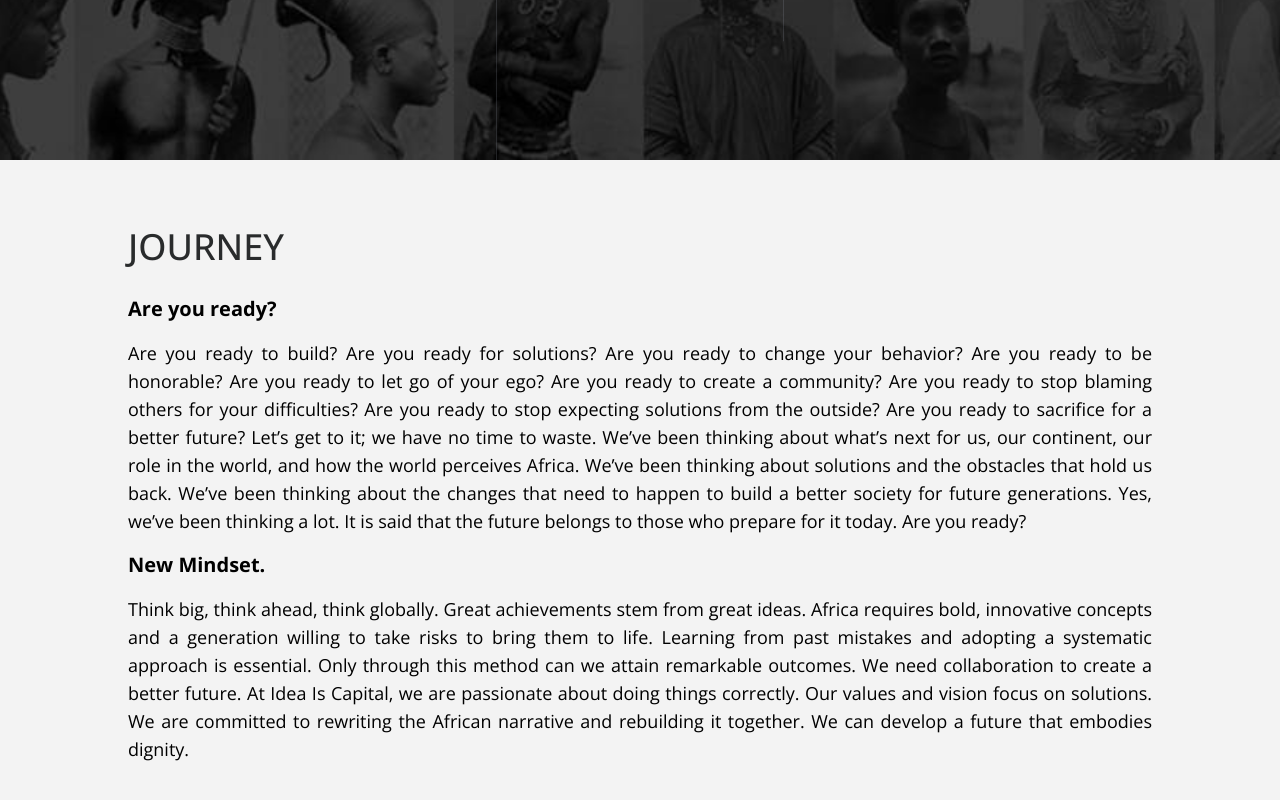
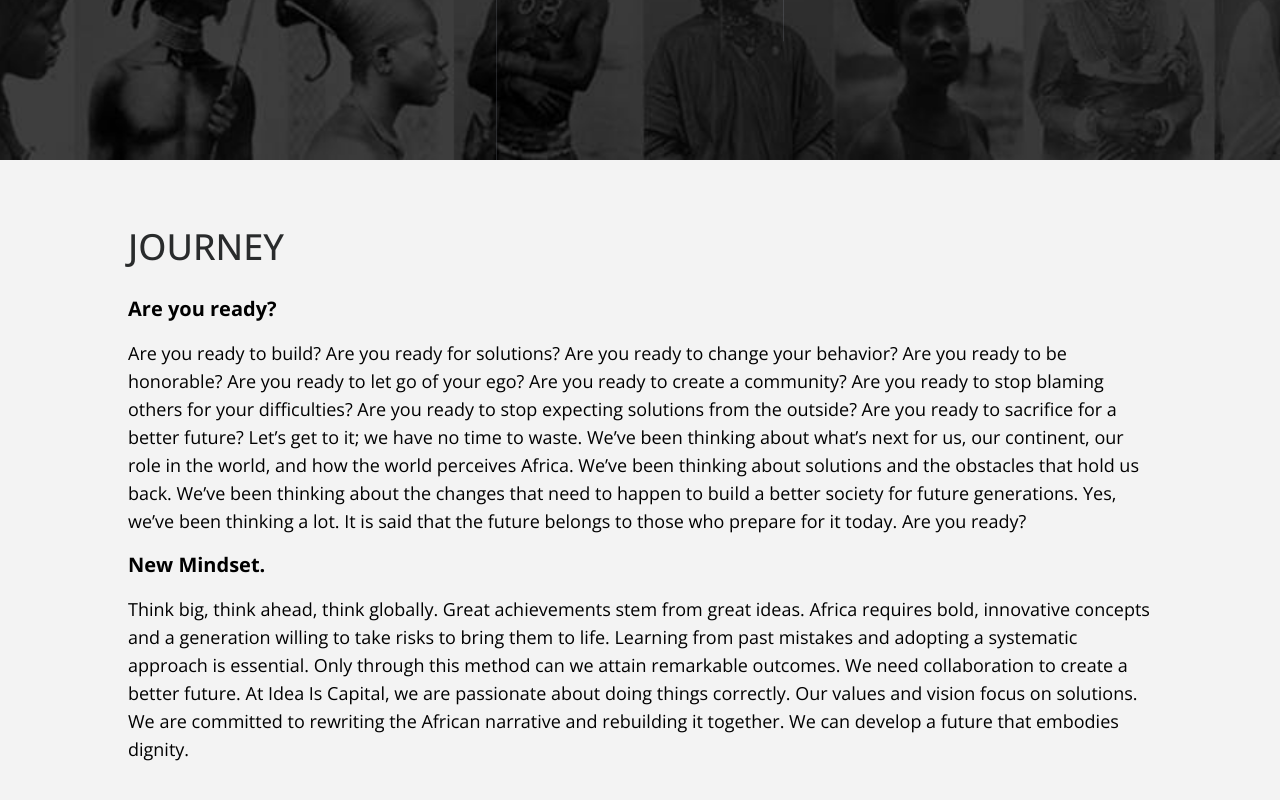
Before and after one commit to Olawoyin1/Ideaiscap, a React (Vite) app: page / in a window 1280 px wide. Shown: the part 640-1440 px from the top of the page. Built offline with nearby package versions, Linux system fonts and the light colour scheme.

Commit message:
loader bg now black

```diff
--- a/src/components/Hero2.tsx
+++ b/src/components/Hero2.tsx
@@ -4,7 +4,6 @@ import { FiMenu } from "react-icons/fi";
 import { GrClose } from "react-icons/gr";
 import { Link } from "react-router-dom";
 import { useNavigate } from "react-router-dom";
-
 
 const keywords = ["CHANGE", "ACTION", "PURPOSE", "SOLUTION"];
 const typingSpeed = 120;
@@ -280,32 +279,33 @@ export default function Hero() {
               className="absolute hidden sm:block bottom-10 left-10"
               variants={fadeInUp}
             >
-              <a href="#journey" className="bg-black text-white cursor-pointer px-7 py-2 font-semibold shadow transition-all hover:bg-blue-700 text-lg ">
+              <a
+                href="#journey"
+                className="bg-black text-white cursor-pointer px-7 py-2 font-semibold shadow transition-all hover:bg-blue-700 text-lg "
+              >
                 Journey
               </a>
             </motion.div>
           </motion.div>
         )}
 
-
-
         {/* Menu icon for small screens only */}
+        {phase === "done" && (
           <motion.div
             className="absolute sm:hidden top-7 right-7 rotate-90 z-50"
-          variants={fadeInUp}
+            initial={{ opacity: 0, y: -10 }}
+            animate={{ opacity: 1, y: 0 }}
+            transition={{ duration: 0.6, ease: "easeOut" }}
           >
             <FiMenu
               className="text-white text-3xl cursor-pointer"
               onClick={() => setMenuOpen(true)}
             />
           </motion.div>
-
+        )}
       </div>
 
-
-
-
-
+      {phase === "done" && (
         <motion.div
           className="fixed block sm:hidden bottom-0 left-0 w-full bg-black/80 backdrop-blur-sm py-3 z-50"
           initial={{ opacity: 0, y: 20 }}
@@ -342,12 +342,7 @@ export default function Hero() {
             ))}
           </motion.nav>
         </motion.div>
-
-
-
-
-
-
+      )}
 
       <AnimatePresence>
         {menuOpen && (
@@ -368,7 +363,7 @@ export default function Hero() {
 
             {/* AnimatePresence for list */}
             <motion.ul
-              className="text-white text-3xl space-y-6 text-center"
+              className="text-white text-xl sm:text-3xl space-y-6 text-center"
               variants={containerVariant}
               initial="hidden"
               animate="visible"
--- a/src/components/Journey.tsx
+++ b/src/components/Journey.tsx
@@ -40,38 +40,54 @@ const Journey = () => {
         </motion.div>
 
         {/* First Paragraph */}
-        <motion.p className="text-justify text-xl my-0 mb-4 p-0 box-border" variants={fadeInUp}>
+        <motion.p
+          className="text-justify text-xl my-0 mb-4 p-0 box-border"
+          variants={fadeInUp}
+        >
           <b className="font-bold m-0 p-0 box-border">Are you ready?</b>
         </motion.p>
 
         {/* Main Paragraph */}
-        <motion.p className="text-justify  text-sm  md:text-lg my-0 mb-4 p-0 box-border" variants={fadeInUp}>
-          Are you ready to build? Are you ready for solutions? Are you ready to change your behavior? Are
-          you ready to be honorable? Are you ready to let go of your ego? Are you ready to create a
-          community? Are you ready to stop blaming others for your difficulties? Are you ready to
-          stop expecting solutions from the outside? Are you ready to sacrifice for a better future?
-          Let’s get to it; we have no time to waste.
-          We’ve been thinking about what’s next for us, our continent, our role in the world, and how the world
-          perceives Africa. We’ve been thinking about solutions and the obstacles that hold us back. We’ve been
-          thinking about the changes that need to happen to build a better society for future generations. Yes,
-          we’ve been thinking a lot. It is said that the future belongs to those who prepare for it today.
-          Are you ready?
+        <motion.p
+          className="text-sm  md:text-lg my-0 mb-4 p-0 box-border"
+          variants={fadeInUp}
+        >
+          Are you ready to build? Are you ready for solutions? Are you ready to
+          change your behavior? Are you ready to be honorable? Are you ready to
+          let go of your ego? Are you ready to create a community? Are you ready
+          to stop blaming others for your difficulties? Are you ready to stop
+          expecting solutions from the outside? Are you ready to sacrifice for a
+          better future? Let’s get to it; we have no time to waste. We’ve been
+          thinking about what’s next for us, our continent, our role in the
+          world, and how the world perceives Africa. We’ve been thinking about
+          solutions and the obstacles that hold us back. We’ve been thinking
+          about the changes that need to happen to build a better society for
+          future generations. Yes, we’ve been thinking a lot. It is said that
+          the future belongs to those who prepare for it today. Are you ready?
         </motion.p>
 
         {/* New Mindset */}
-        <motion.p className="text-justify text-xl my-0 mb-4 p-0 box-border" variants={fadeInUp}>
+        <motion.p
+          className="text-justify text-xl my-0 mb-4 p-0 box-border"
+          variants={fadeInUp}
+        >
           <b className="font-bold m-0 p-0 box-border">New Mindset.</b>
         </motion.p>
 
         {/* Final Paragraph */}
-        <motion.p className="text-justify text-sm  md:text-lg my-0 mb-4 p-0 box-border" variants={fadeInUp}>
-          Think big, think ahead, think globally. Great achievements stem from great ideas. Africa requires
-          bold, innovative concepts and a generation willing to take risks to bring them to life. Learning
-          from past mistakes and adopting a systematic approach is essential. Only through this method can we
-          attain remarkable outcomes. We need collaboration to create a better future. At Idea Is Capital, we
-          are passionate about doing things correctly. Our values and vision focus on solutions. We are committed
-          to rewriting the African narrative and rebuilding it together. We can develop a future that embodies
-          dignity.
+        <motion.p
+          className=" text-sm  md:text-lg my-0 mb-4 p-0 box-border"
+          variants={fadeInUp}
+        >
+          Think big, think ahead, think globally. Great achievements stem from
+          great ideas. Africa requires bold, innovative concepts and a
+          generation willing to take risks to bring them to life. Learning from
+          past mistakes and adopting a systematic approach is essential. Only
+          through this method can we attain remarkable outcomes. We need
+          collaboration to create a better future. At Idea Is Capital, we are
+          passionate about doing things correctly. Our values and vision focus
+          on solutions. We are committed to rewriting the African narrative and
+          rebuilding it together. We can develop a future that embodies dignity.
         </motion.p>
       </div>
     </motion.div>
--- a/src/layouts/AnimatedRoutes.tsx
+++ b/src/layouts/AnimatedRoutes.tsx
@@ -18,7 +18,7 @@ export default function AnimatedRoutes() {
   return (
     <Suspense
       fallback={
-        <div className="fixed inset-0 flex items-center justify-center text-white text-xl">
+        <div className="fixed inset-0 flex bg-black items-center justify-center text-white text-xl">
           Loading...
         </div>
       }
```
Lines whose indentation alone changed are shown as unchanged.
